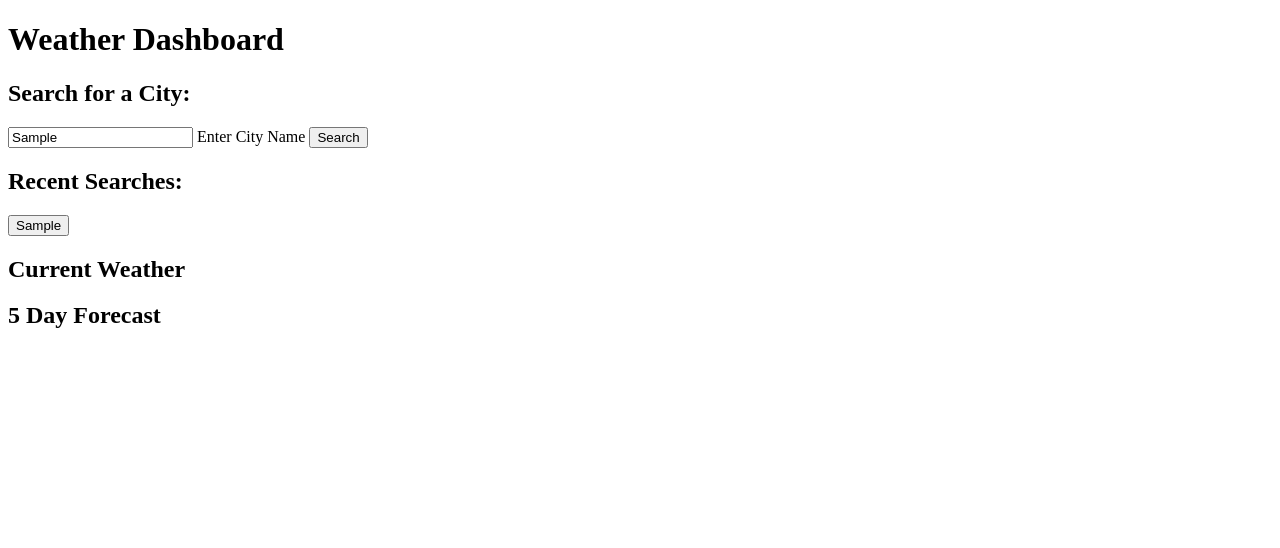
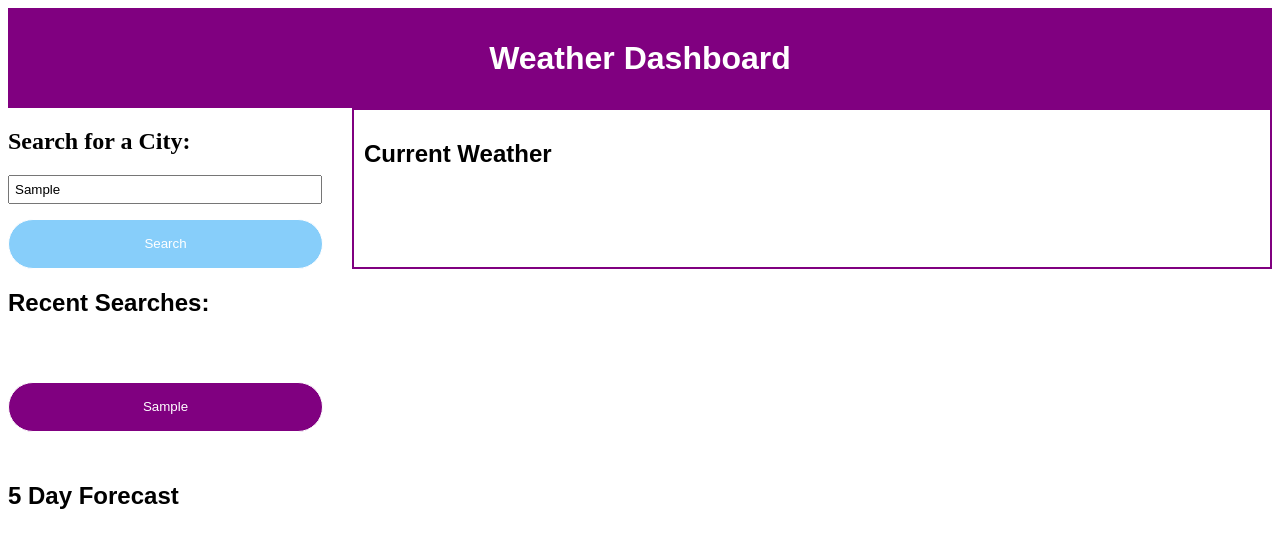
Before and after one commit to Mowlesar/Challenge-6-Weather-Appliction, a plain HTML site: page index.html in a window 1280 px wide. Both pictures are taken after typing "Sample" into the empty fields and a click on the input "Search". Drawn offline with nearby package versions, Linux system fonts and the light colour scheme; no server answers.

Commit message:
Added all css

```diff
--- a/assets/script.js
+++ b/assets/script.js
@@ -70,7 +70,7 @@ function renderCurrentWeather(data) {
   `;
 
     // Render the weather information
-    currentWeatherContainer.innerHTML = weatherHTML;
+    currentWeatherContainer.innerHTML = `<h1>Current Weather</h1> ${weatherHTML}`;
 }
 
 function renderFiveDayWeather(data) {
@@ -99,7 +99,7 @@ function renderFiveDayWeather(data) {
       var icon = forecast.weather[0].icon;
 
       var forecastHTML = `
-        <div>
+        <div class="card">
           <h3>${formattedDate}</h3>
           <p>Temperature: ${temperature}°C</p>
           <p>Wind Speed: ${windSpeed} m/s</p>
@@ -119,11 +119,13 @@ function updateSavedSearches(searchHistory) {
         var city = searchHistory[i];
         var button = document.createElement('button');
         button.textContent = city;
+        button.classList.add('recent-search-buttns')
 
         // Use a function to handle the click event and pass the city as an argument
         button.addEventListener('click', createClickHandler(city));
 
         searchedCitiesContainer.appendChild(button);
+        searchedCitiesContainer.classList.add('recent-search-list');
     }
 }
 
--- a/assets/style.css
+++ b/assets/style.css
@@ -0,0 +1,99 @@
+header {
+    display: flex;
+    justify-content: center;
+    align-items: center;
+    width: 100%;
+    height: 100px;
+    color: white;
+    background-color: purple;
+    font-family: Arial, Helvetica, sans-serif;
+}
+
+.container {
+    display: flex;
+    width: 100%;
+    height: 200%
+}
+
+.searchForm {
+    flex: 1;
+    display: flex;
+    flex-direction: column;
+    margin-right: 20px;
+}
+
+#search-btn {
+    margin-top: 15px;
+    width: 315px;
+    height: 50px;
+    background-color: lightskyblue;
+    color: white;
+    border: 1px solid white;
+    border-radius: 25px;
+    cursor: pointer;;
+}
+
+#user-input {
+    width: 300px;
+    padding: 5px;
+    margin-right: 10px;
+}
+
+#current-weather-container {
+    flex: 3;
+    border: 2px solid purple;
+    padding: 10px;
+    font-family: Arial, Helvetica, sans-serif;
+}
+
+#recent-searches {
+    display: fel;
+    font-family: Arial, Helvetica, sans-serif;
+    flex: 1
+}
+
+.recent-search-list {
+    display: flex;
+    flex-direction: column;
+    align-items: flex-start;
+    margin-top: 50px;
+    margin-bottom: 50px;
+  }
+
+  .recent-search-buttns {
+    margin-top: 15px;
+    width: 315px;
+    height: 50px;
+    background-color: purple;
+    color: white;
+    border: 1px solid white;
+    border-radius: 25px;
+    cursor: pointer;
+  }
+
+.card {
+    display: inline-block;
+    width: 200px;
+    padding: 10px;
+    margin: 5px;
+    background-color: purple;
+    color: white;
+    border-radius: 8px;
+  }
+
+.second-container {
+    display: flex;
+    width: 100%;
+    height: 200%
+}
+
+  #five-day-weather-container {
+    flex: 3;
+    display: flex;
+    flex-wrap: wrap;
+    justify-content: left;
+  }
+
+#five-day-title {
+    font-family: Arial, Helvetica, sans-serif;
+}
--- a/index.html
+++ b/index.html
@@ -5,6 +5,7 @@
     <meta charset="UTF-8">
     <meta name="viewport" content="width=device-width, initial-scale=1.0">
     <title>Weather Application</title>
+    <link rel="stylesheet" href="assets/style.css">
 </head>
 
 <body>
@@ -12,23 +13,28 @@
         <h1>Weather Dashboard</h1>
     </header>
     <section>
+        <div class="container">
+            <form class="searchForm">
               <h2 id="city-search">Search for a City:</h2>
-        <form class="searchForm">
-            <input type="text" id="user-input" >
-            <label for="user-input">Enter City Name</label>
+              <div class="search-bar">
+                <input type="text" id="user-input">
+                <label for="user-input"></label>
+              </div>
               <input id="search-btn" type="submit" value="Search">
             </form>
+            <div id="current-weather-container">
+              <h2>Current Weather</h2>
+            </div>
+          </div>
+          <div calss="second-container">
             <div id="recent-searches">
                 <h2>Recent Searches:</h2>
                 <div id="searched-cities-container">
                 </div>
             </div>
-
-        <div id="current-weather-container">
-            <h2>Current Weather</h2>
+            <h2 id="five-day-title">5 Day Forecast</h2>
+            <div id="five-day-weather-container">
             </div>
-        <div id="five-day-weather-container">
-            <h2>5 Day Forecast</h2>
           </div>
     </section>
     <script src="assets/script.js"></script>
```
Lines whose indentation alone changed are shown as unchanged.
